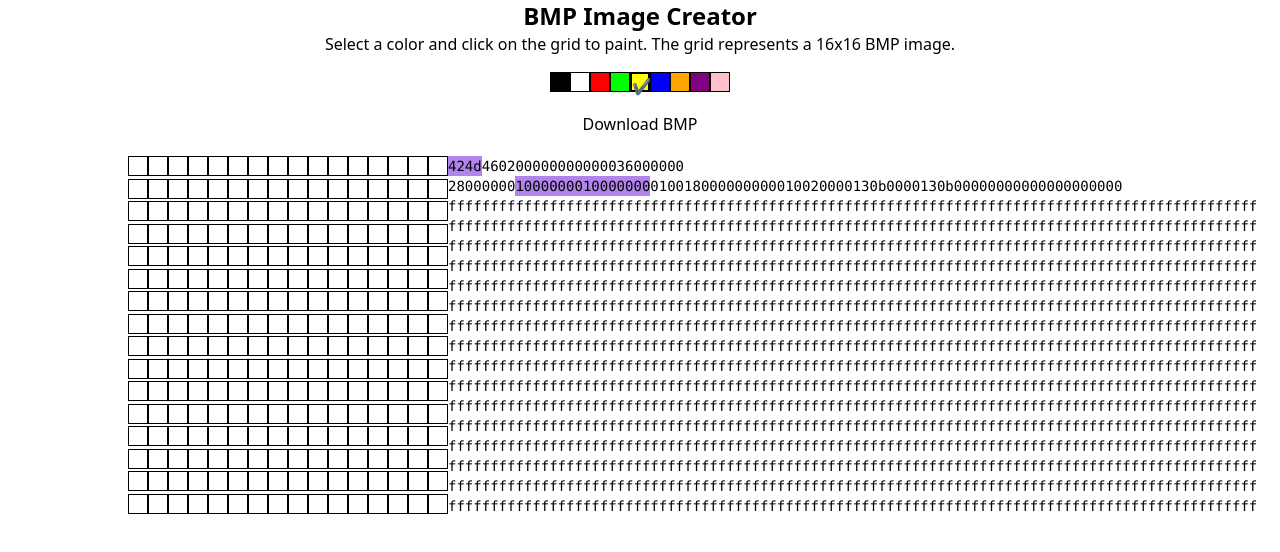
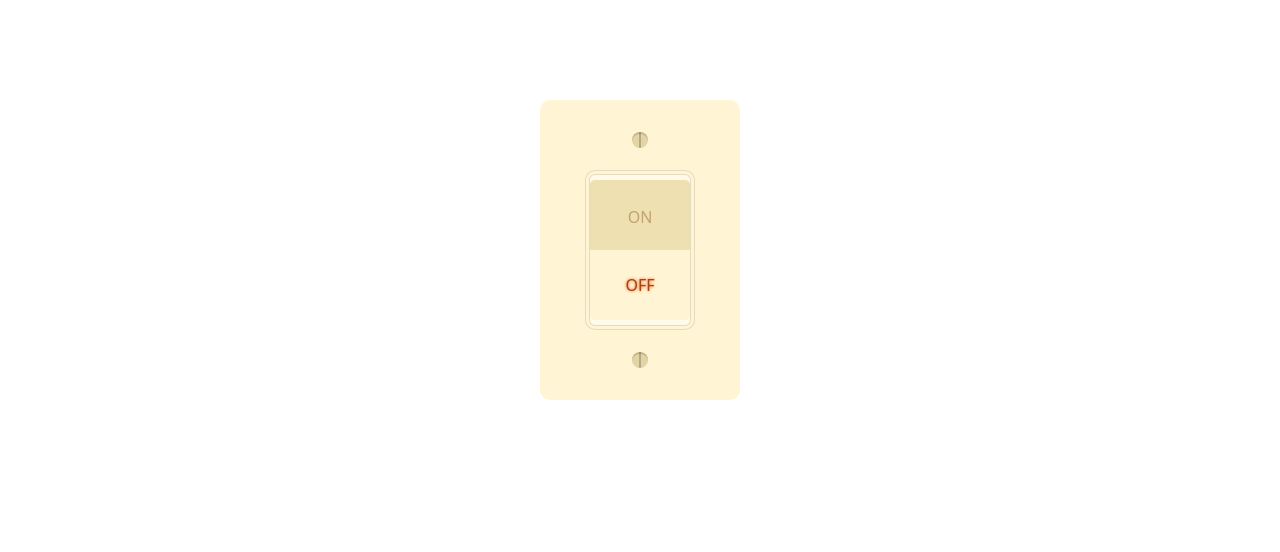
Before and after one commit to yong/lost-language-of-the-machines, a Next.js app: page /demo in a window 1280 px wide. Shown: the top 552 px of the page. Built offline with nearby package versions, Linux system fonts and the light colour scheme.

Commit message:
reimplement a Light Switch

```diff
--- /dev/null
+++ b/src/components/demo/Switch.tsx
@@ -0,0 +1,102 @@
+import React, { useState } from "react";
+
+interface ScrewProps {
+  className: string;
+}
+
+const Screw: React.FC<ScrewProps> = ({ className }) => (
+  <div
+    className={`absolute h-4 w-4 rounded-full left-1/2 -translate-x-1/2 ${className} bg-[#e3d4a5]`}
+    style={{ boxShadow: "inset 0 2px 0 rgba(0,0,0,.15)" }}
+  >
+    <div
+      className="absolute h-full w-[2px] left-1/2 -translate-x-1/2 bg-[rgba(0,0,0,0.2)]"
+    ></div>
+  </div>
+);
+
+const Switch: React.FC = () => {
+  const [isChecked, setIsChecked] = useState(false);
+
+  const handleSwitch = () => {
+    setIsChecked(!isChecked);
+  };
+
+  return (
+    <div
+      onClick={handleSwitch}
+      style={{
+        position: "relative",
+        display: "block",
+        height: "300px",
+        width: "200px",
+        zIndex: 1,
+        margin: "100px auto 0 auto",
+        backgroundColor: "#fff4d3",
+        borderRadius: "10px",
+        boxShadow: isChecked ? "0 2px 2px #d0b57b" : "none",
+      }}
+    >
+      <Screw className="top-8" />
+      <div
+        className="switch"
+        style={{
+          cursor: "pointer",
+          height: "150px",
+          width: "100px",
+          background: "#fffaea",
+          position: "absolute",
+          top: "50%",
+          left: "50%",
+          margin: "-75px 0 0 -50px",
+          borderRadius: "5px",
+          overflow: "hidden",
+          boxShadow: isChecked
+            ? "0 10px 10px -5px rgba(233,219,176,1), 0 0 0 1px rgba(0,0,0,.1), 0 0 0 4px #fff4d3,0 0 0 5px rgba(0,0,0,.1)"
+            : "0 10px 10px -5px rgba(233,219,176,0), 0 0 0 1px rgba(0,0,0,.1), 0 0 0 4px #fff4d3,0 0 0 5px rgba(0,0,0,.1)",
+        }}
+      >
+        <div
+          style={{
+            display: "block",
+            position: "absolute",
+            height: "75px",
+            textAlign: "center",
+            lineHeight: "75px",
+            width: "100px",
+            top: isChecked ? "0px" : "5px",
+            left: "0",
+            background: isChecked ? "#fff4d3" : "#efe0b1",
+            color: isChecked ? "#64bf60" : "#bfa371",
+            textShadow: isChecked ? "0 0 3px #38ff2e" : "none",
+            borderRadius: "5px 5px 0 0",
+          }}
+        >
+          ON
+        </div>
+        <div
+          style={{
+            display: "block",
+            position: "absolute",
+            height: "70px",
+            textAlign: "center",
+            lineHeight: "70px",
+            width: "100px",
+            bottom: "5px",
+            left: "0",
+            background: isChecked ? "#fffaea" : "#fff4d3",
+            boxShadow: isChecked ? "0 5px 0 #d0b57b" : "none",
+            color: isChecked ? "#d7bf95" : "#a4441a",
+            textShadow: isChecked ? "0 0 0px transparent" : "0 0 3px #ff4e00",
+            borderRadius: "0 0 5px 5px",
+          }}
+        >
+          OFF
+        </div>
+      </div>
+      <Screw className="bottom-8" />
+    </div>
+  );
+};
+
+export default Switch;
--- a/src/pages/demo/index.tsx
+++ b/src/pages/demo/index.tsx
@@ -3,10 +3,12 @@ import Bmp from '../../components/demo/Bmp';
 import { NextPage } from 'next';
 
 import withCover from '../../components/common/withCover';
+import Switch from '@/components/demo/Switch';
 
 const App: NextPage = () => {
   return (
-    <Bmp/>
+    <Switch/>
+
   );
 }
 
```
